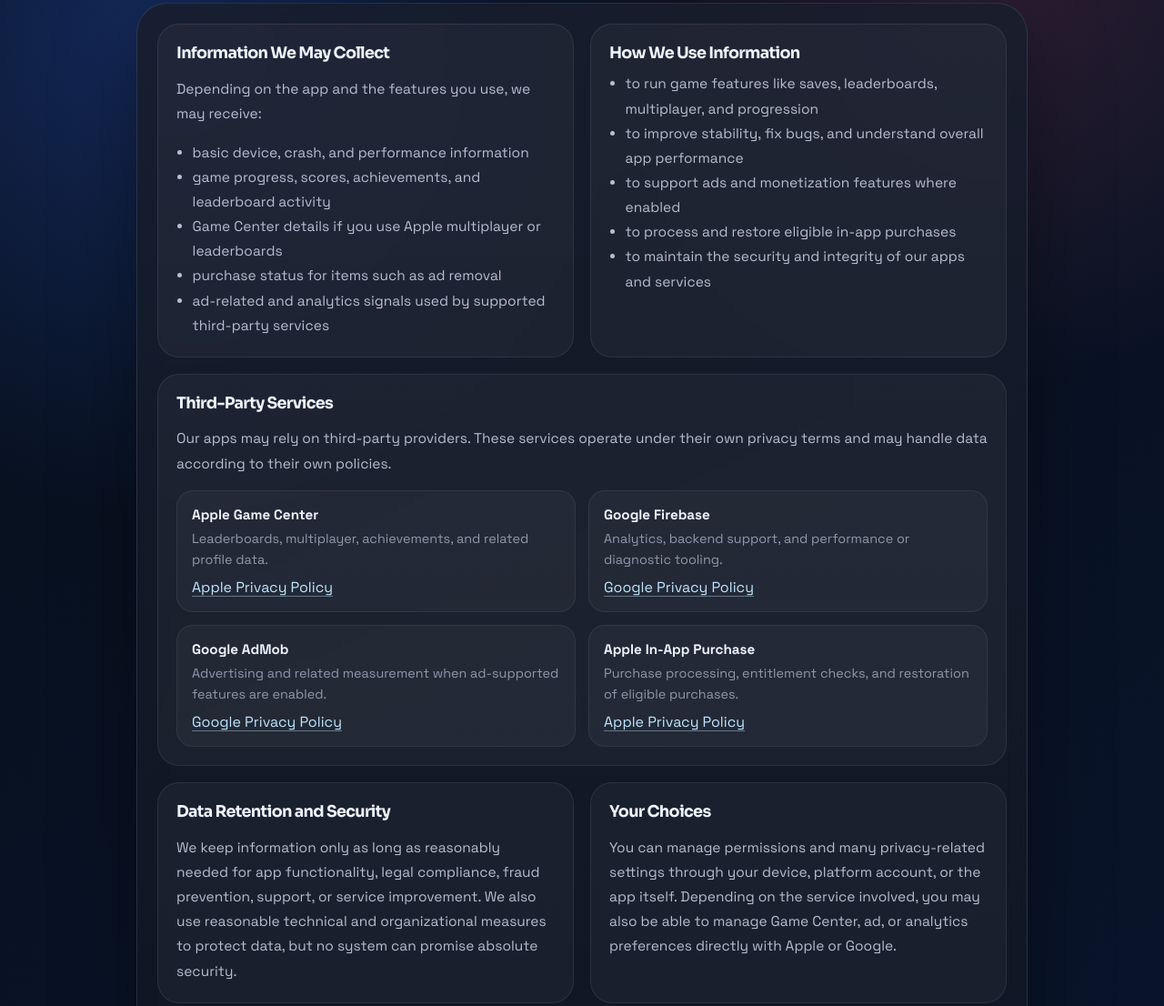
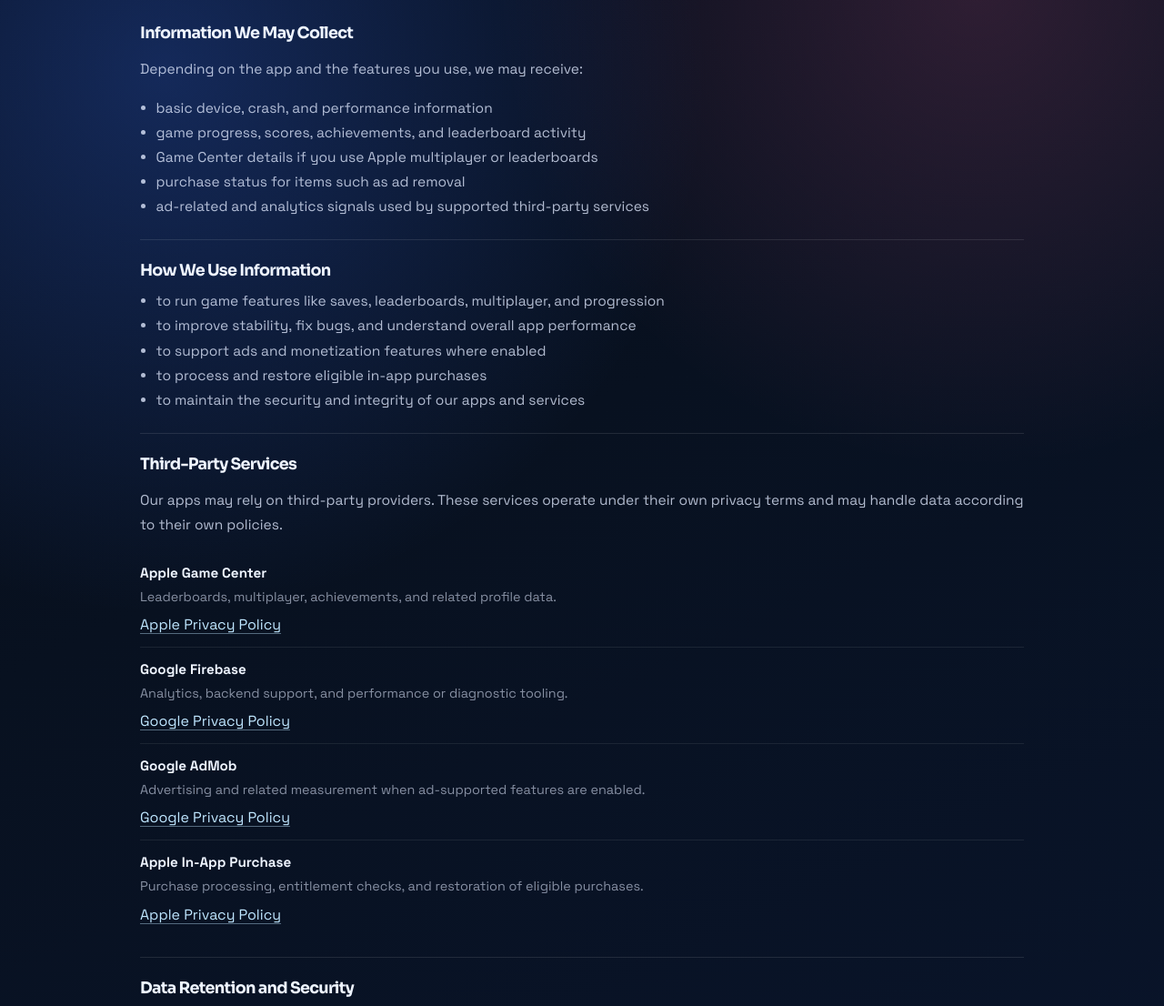
Before and after one commit to hotpotatoapps/hotpotatoapps.github.io, a plain HTML site: page privacy_statement.html in a window 1280 px wide. Shown: the part 326-1432 px from the top of the page at 91% size. Drawn offline with Linux system fonts and the light colour scheme.

Commit message:
Update privacy_statement.html

```diff
--- a/privacy_statement.html
+++ b/privacy_statement.html
@@ -112,27 +112,23 @@
 
     .shell {
       margin-top: 10px;
-      padding: 22px;
-      border-radius: var(--radius-xl);
-      border: 1px solid var(--line);
-      background:
-        linear-gradient(180deg, rgba(255, 255, 255, 0.05), rgba(255, 255, 255, 0.02)),
-        var(--panel);
-      box-shadow: var(--shadow);
-      backdrop-filter: blur(14px);
+      padding: 0 4px;
+      border: 0;
+      border-radius: 0;
+      background: transparent;
+      box-shadow: none;
+      backdrop-filter: none;
     }
 
     .grid {
-      display: grid;
-      grid-template-columns: repeat(2, minmax(0, 1fr));
-      gap: 18px;
+      display: block;
     }
 
     .card {
-      padding: 20px;
-      border-radius: var(--radius-lg);
-      background: var(--panel-soft);
-      border: 1px solid rgba(255, 255, 255, 0.08);
+      padding: 22px 0;
+      border: 0;
+      border-top: 1px solid rgba(255, 255, 255, 0.1);
+      background: transparent;
     }
 
     .card h2 {
@@ -164,17 +160,13 @@
     }
 
     .service-list {
-      display: grid;
-      grid-template-columns: repeat(2, minmax(0, 1fr));
-      gap: 14px;
+      display: block;
       margin-top: 10px;
     }
 
     .service {
-      padding: 16px;
-      border-radius: var(--radius-md);
-      background: rgba(255, 255, 255, 0.035);
-      border: 1px solid rgba(255, 255, 255, 0.07);
+      padding: 14px 0;
+      border-top: 1px solid rgba(255, 255, 255, 0.08);
     }
 
     .service strong {
@@ -200,14 +192,17 @@
       text-align: center;
     }
 
+    .grid > .card:first-child {
+      border-top: 0;
+    }
+
+    .service-list > .service:first-child {
+      border-top: 0;
+    }
+
     @media (max-width: 760px) {
-      .grid,
-      .service-list {
-        grid-template-columns: 1fr;
-      }
-
       .shell {
-        padding: 16px;
+        padding: 0 2px;
       }
     }
   </style>
```
